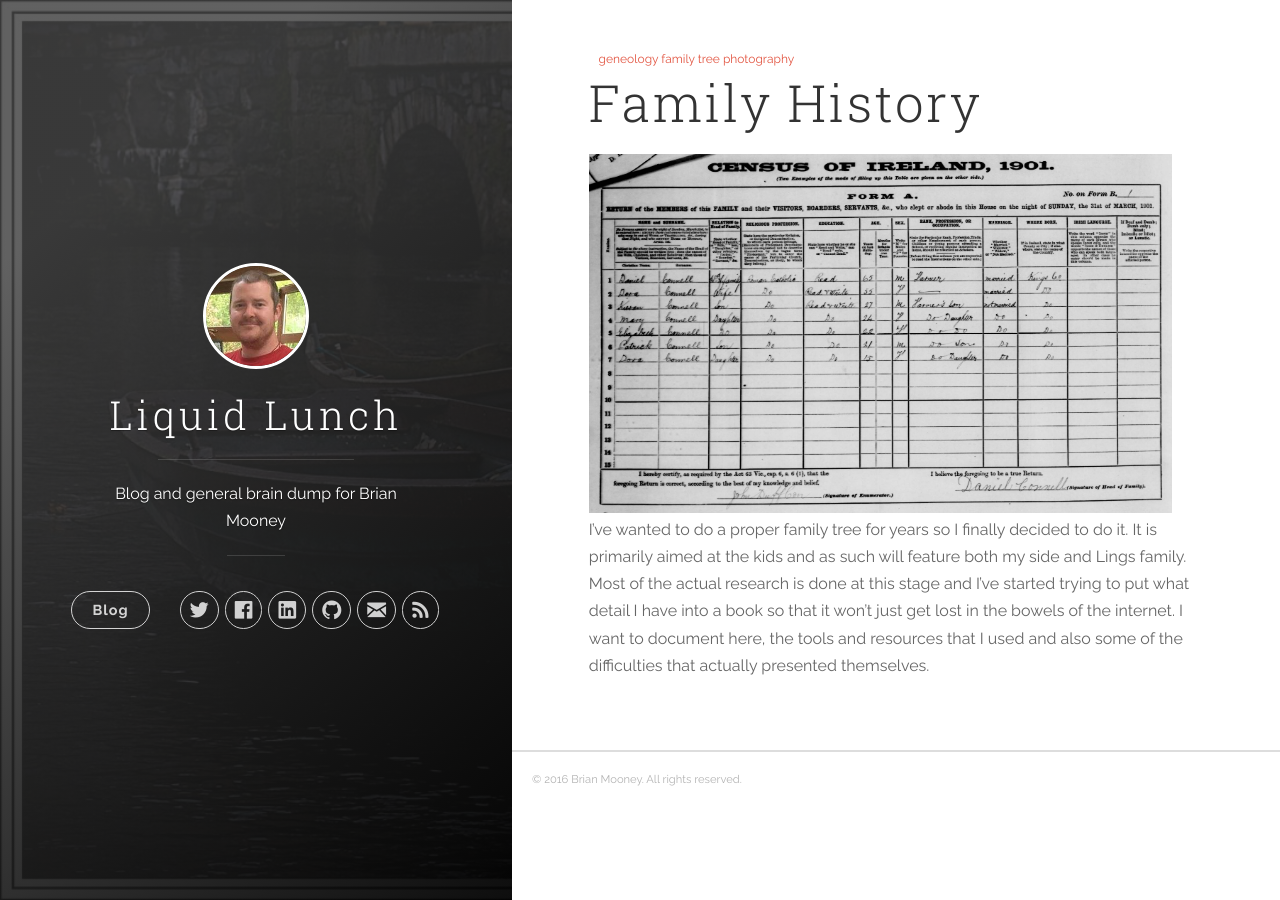
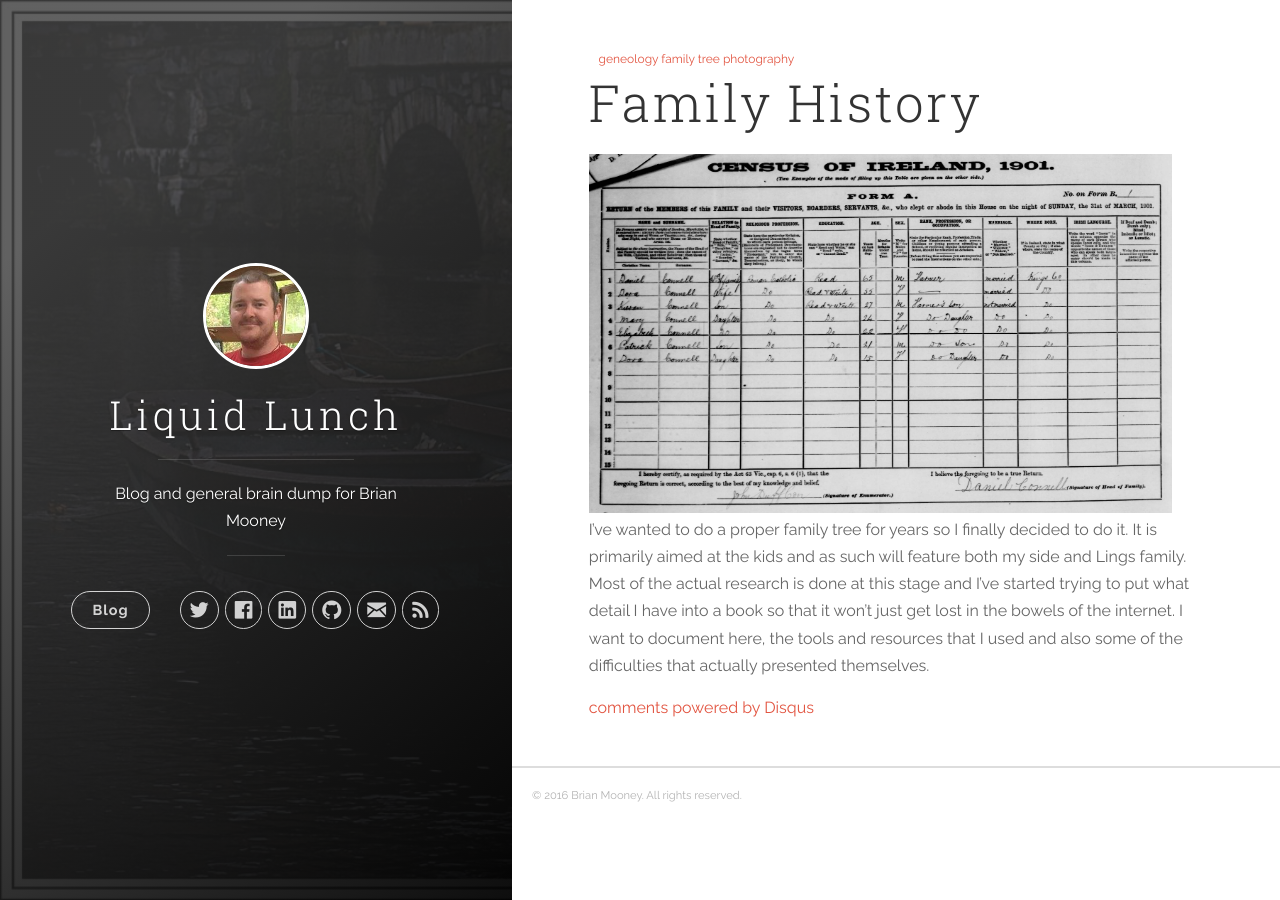
Before and after one commit to irishshagua/irishshagua.github.io, a Jekyll site: the page built from _posts/2020-01-01-family-history.md, in a window 1280 px wide. Built offline with Jekyll 4.4.1, drawn with Linux system fonts in a browser that asks for light colours; nearby versions of some CDN libraries; comment, search, counter and statistics services are not loaded; some of the changed lines change nothing that is shown.

Commit message:
Enable Disquss comments

```diff
--- a/_config.yml
+++ b/_config.yml
@@ -4,7 +4,7 @@
 url: ''
 baseurl: '/'
 google_analytics: 'UA-85365627-1'
-# disqus_shortname: 'liquidLunchBlog' # Not Working. Need to investigate
+disqus_shortname: 'liquidlunchblog'
 
 # Enable Pinning of specific blog posts
 future: true
```
